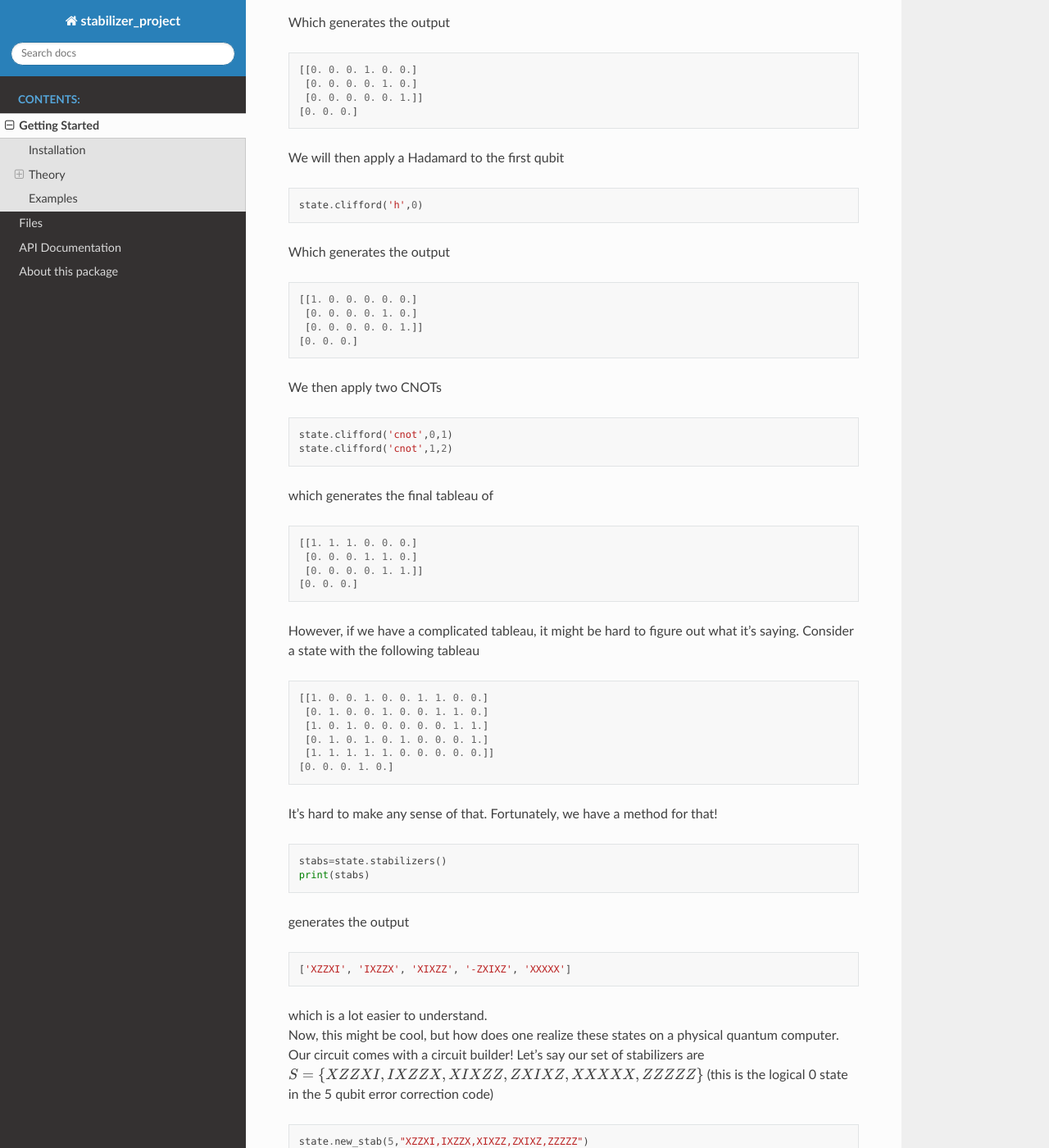
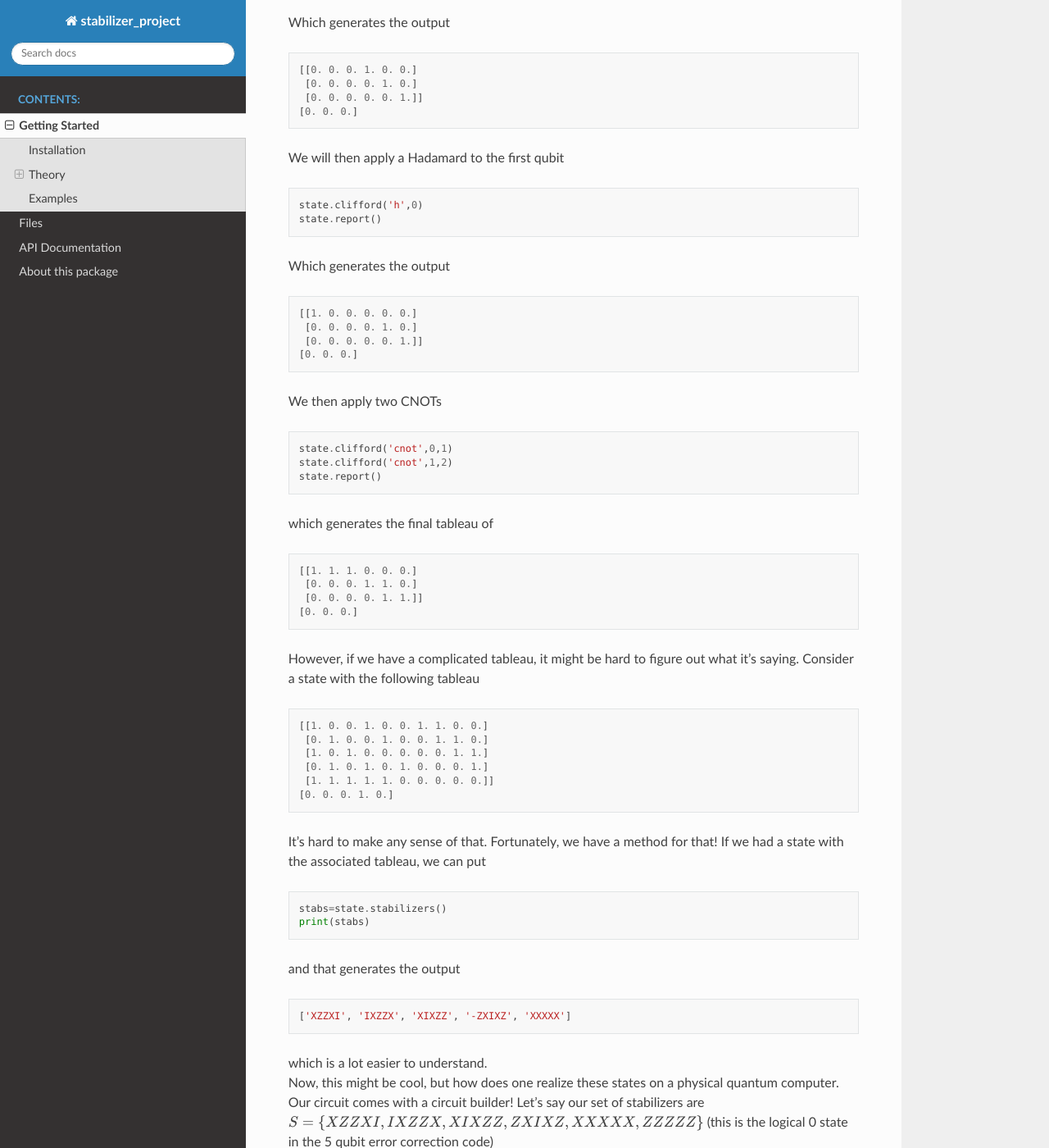
Before and after one commit to nrmanohar/stabilizer_project, a Sphinx documentation site: the page built from docs/getting_started.rst, in a window 1280 px wide and 1400 px high, scrolled down 3489 px. Shown: the whole window at 82% size. Built offline with Sphinx 7.4.7 and the Read the Docs theme 2.0.0, drawn with Linux system fonts in a browser that asks for light colours; the version number could not be read and is left out; some of the changed text lies outside the part shown.

Commit message:
Modified documentation

```diff
--- a/docs/getting_started.rst
+++ b/docs/getting_started.rst
@@ -136,7 +136,7 @@ Let's do an example, building the GHZ state
 .. code-block:: python
 
     state = Stabilizer(3)
-    print(state.stabilizers())
+    state.report()
 
 Which generates the output
 
@@ -152,6 +152,7 @@ We will then apply a Hadamard to the first qubit
 .. code-block:: python
 
     state.clifford('h',0)
+    state.report()
 
 Which generates the output
 
@@ -168,6 +169,7 @@ We then apply two CNOTs
 
     state.clifford('cnot',0,1)
     state.clifford('cnot',1,2)
+    state.report()
 
 which generates the final tableau of
 
@@ -189,14 +191,14 @@ However, if we have a complicated tableau, it might be hard to figure out what i
      [1. 1. 1. 1. 1. 0. 0. 0. 0. 0.]]
     [0. 0. 0. 1. 0.]
 
-It's hard to make any sense of that. Fortunately, we have a method for that!
+It's hard to make any sense of that. Fortunately, we have a method for that! If we had a state with the associated tableau, we can put
 
 .. code-block:: python
 
     stabs=state.stabilizers()
     print(stabs)
 
-generates the output
+and that generates the output
 
 ::
 
@@ -208,7 +210,7 @@ generates the output
 .. code-block:: python
 
     state.new_stab(5,"XZZXI,IXZZX,XIXZZ,ZXIXZ,ZZZZZ")
-    print(state.circuit_builder)
+    print(state.circuit_builder())
 
 Generates the output
 
```
